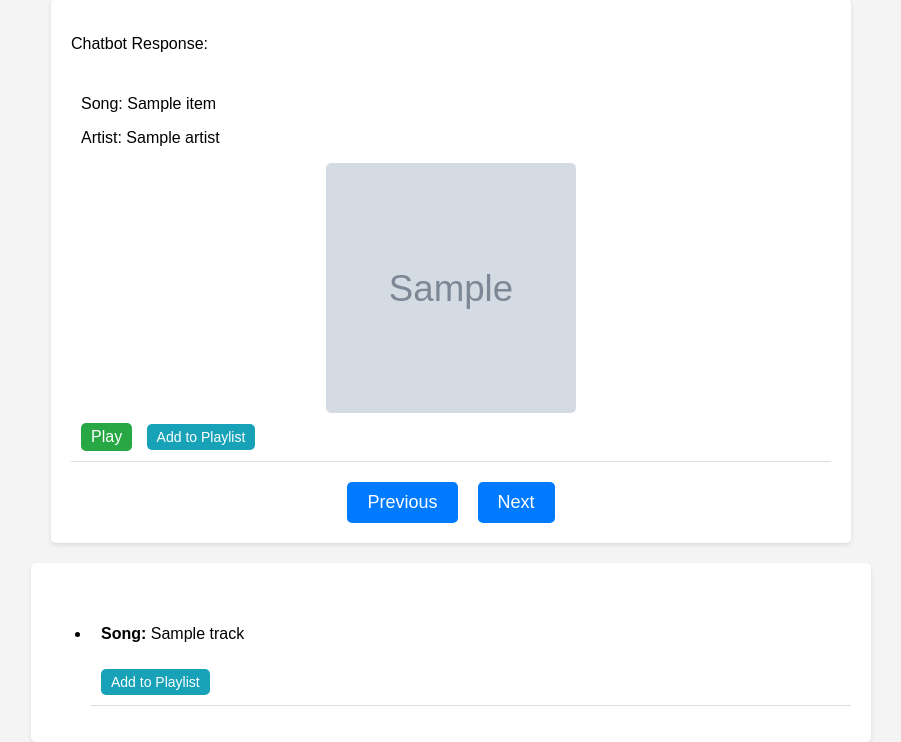
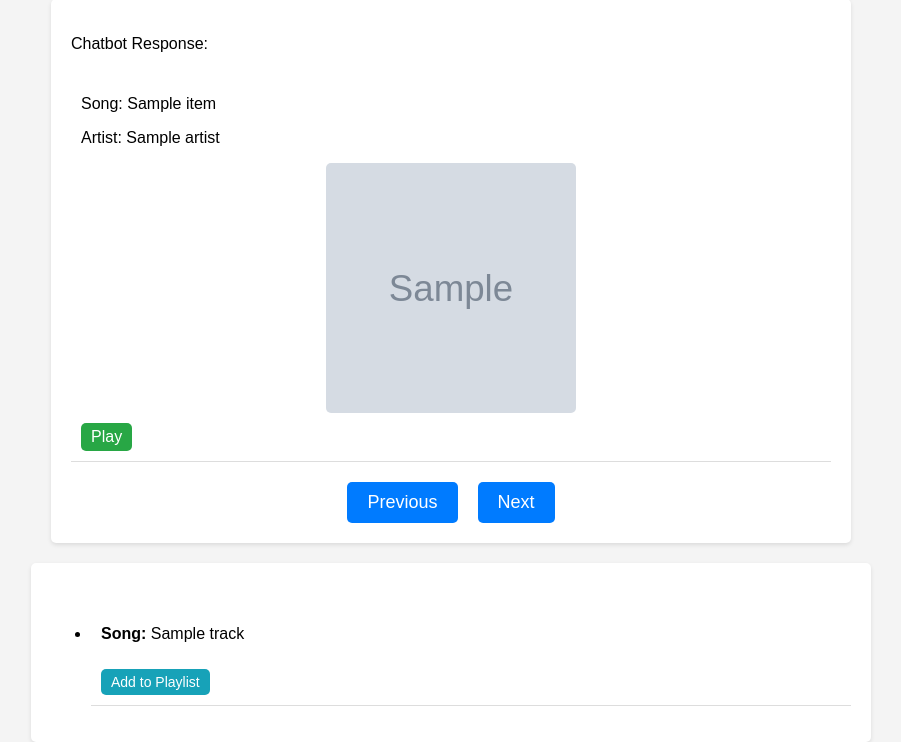
Before and after one commit to bencas21/PlaylistSavior, a Flask app: template app/templates/playlists.html in a window 1280 px wide. Shown: the part 374-1116 px from the top of the page, without its empty margins (189-1090 px from the left). Run offline with Flask 3, Linux system fonts and the light colour scheme; the template is opened without the code that fills it: most values are stand-ins (such as "Sample title", 1, 10 or a date in 2020); grey boxes marked "Sample" are stand-in pictures.

Commit message:
fixed playlsit bug

```diff
--- a/app/templates/playlists.html
+++ b/app/templates/playlists.html
@@ -124,29 +124,14 @@
         .play-pause-btn.pause {
             background-color: #dc3545;
         }
-
-        .add-to-playlist-btn {
-            font-size: 14px;
-            padding: 5px 10px;
-            border-radius: 5px;
-            border: none;
-            background-color: #17a2b8;
-            color: white;
-            cursor: pointer;
-            margin-top: 10px;
-        }
-
-        .add-to-playlist-btn:hover {
-            background-color: #138496;
-        }
     </style>
 </head>
 <body>
     <h1>Playlists</h1>
     {% include 'header.html' %}
-    <form id="chat-form" method="POST" action="/get_recommendations" onsubmit="return false;">
+    <form id="chat-form" method="POST" action="/get_recommendations">
         <textarea id="user-input" name="user-input" required placeholder="Type your message"></textarea>
-        <button type="submit" onclick="sendRecommendationRequest()">Send</button>
+        <button type="submit">Send</button>
     </form>
 
     <div class="response-container">
@@ -167,7 +152,6 @@
                                 <img src="{{ item['album']['images'][0]['url'] }}" width="250" height="250" alt="Album cover" data-preview-url="{{ item['preview_url'] }}">
                                 <audio id="audio-{{ loop.index }}" src="{{ item['preview_url'] }}"></audio>
                                 <button class="play-pause-btn" data-index="{{ loop.index }}" data-playing="false">Play</button>
-                                <button class="add-to-playlist-btn" data-track-id="{{ item['id'] }}">Add to Playlist</button>
                             </li>
                         {% endfor %}
                     </ul>
@@ -185,18 +169,6 @@
     {% include 'track_list.html' %}
 
     <script>
-        function sendRecommendationRequest() {
-            const userInput = document.getElementById('user-input').value;
-            fetch('/get_recommendations', {
-                method: 'POST',
-                headers: {
-                    'Content-Type': 'application/json',
-                    'Accept': 'application/json'
-                },
-                body: JSON.stringify({ user_input: userInput })
-            });
-        }
-
         document.addEventListener('DOMContentLoaded', function() {
             const list = document.querySelector('.chatbot-response-list');
             const items = list.querySelectorAll('li');
@@ -266,20 +238,6 @@
                 });
             });
 
-            document.querySelectorAll('.add-to-playlist-btn').forEach(button => {
-                button.addEventListener('click', function() {
-                    const trackId = button.getAttribute('data-track-id');
-                    fetch('/add_to_playlist', {
-                        method: 'POST',
-                        headers: {
-                            'Content-Type': 'application/json',
-                            'Accept': 'application/json'
-                        },
-                        body: JSON.stringify({ track_id: trackId })
-                    });
-                });
-            });
-
             // Initialize
             if (items.length > 0) {
                 showItem(currentIndex);
```
